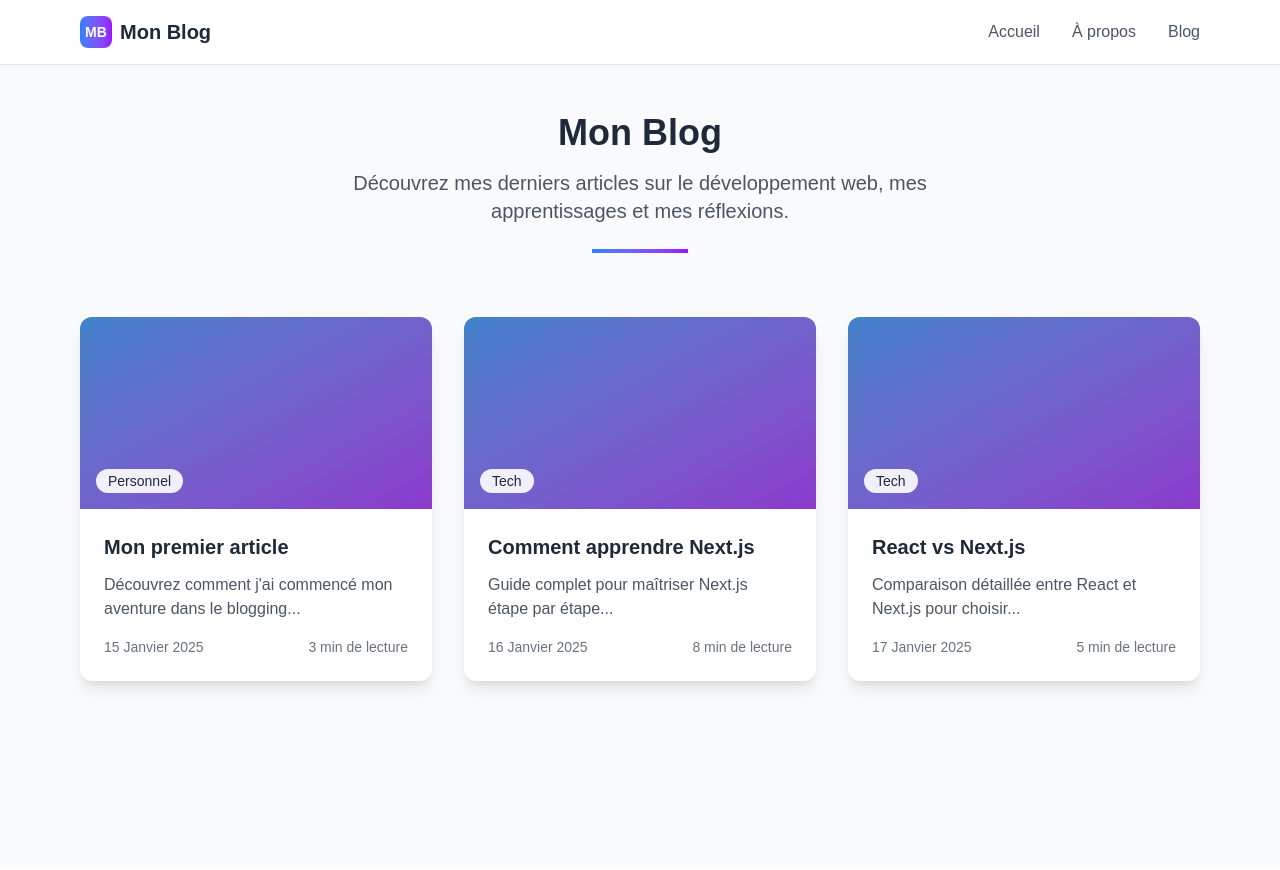
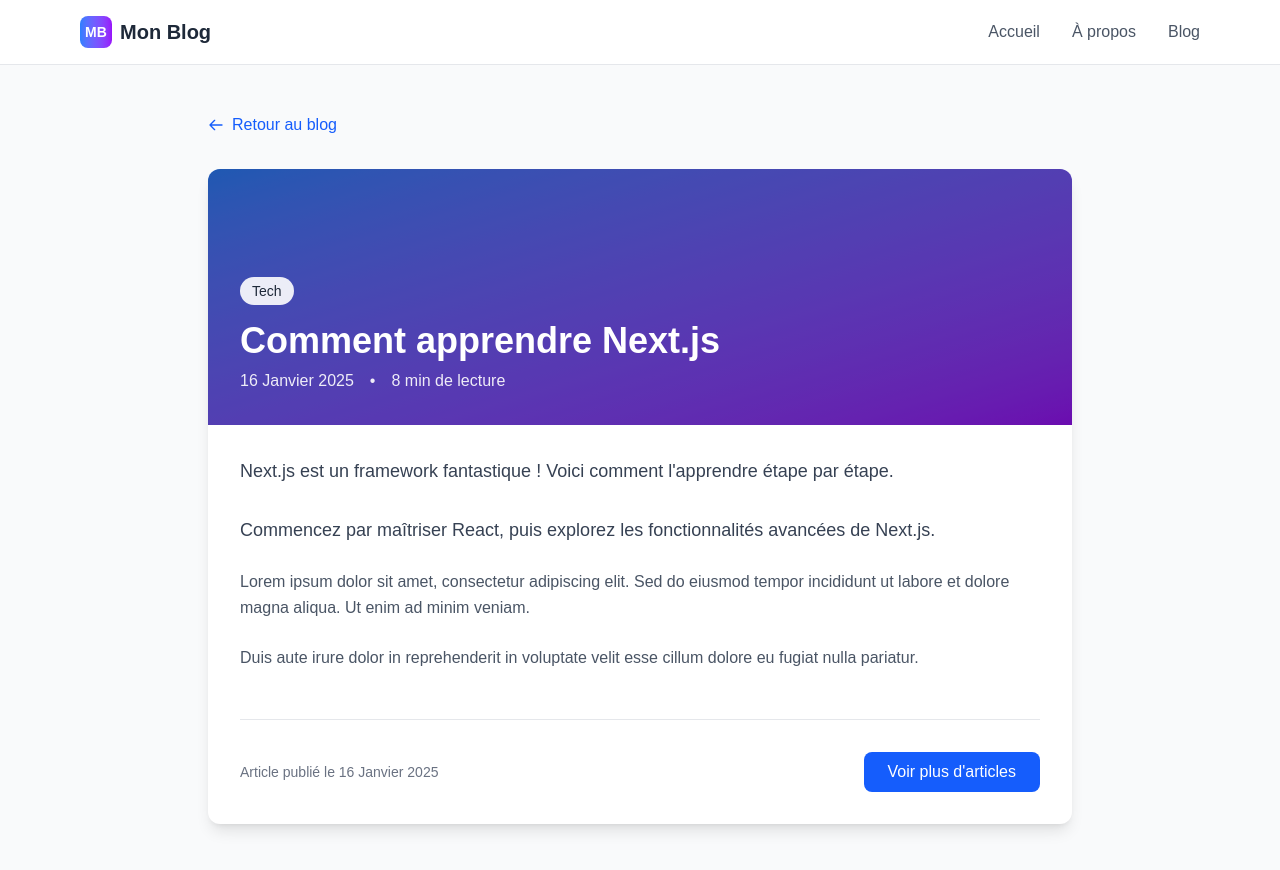
Before and after one commit to Khadim-Mbacke-Ba/mon--blog---stylise, a Next.js app: page /blog/apprendre-nextjs in a window 1280 px wide. Built offline with nearby package versions, Linux system fonts and the light colour scheme.

Commit message:
ajouter la page d'un article

```diff
--- a/app/blog/[slug]/page.js
+++ b/app/blog/[slug]/page.js
@@ -1,103 +1,162 @@
 
 import Link from "next/link";
+import { notFound } from "next/navigation";
 
-export default function BlogPage() {
-  // Liste des articles
-  const articles = [
+// Données des articles
+const articles: Record<
+  string,
   {
-      slug: "mon-premier-article",
+    title: string;
+    date: string;
+    readTime: string;
+    category: string;
+    content: string;
+  }
+> = {
+  "mon-premier-article": {
     title: "Mon premier article",
-      excerpt:
-        "Découvrez comment j'ai commencé mon aventure dans le blogging...",
     date: "15 Janvier 2025",
     readTime: "3 min",
     category: "Personnel",
+    content: `Ceci est mon tout premier article ! Je suis très content de partager mes idées avec vous.
+
+Ce blog va me permettre de documenter mon parcours d'apprentissage en développement web.`,
   },
-    {
-      slug: "apprendre-nextjs",
+
+  "apprendre-nextjs": {
     title: "Comment apprendre Next.js",
-      excerpt:
-        "Guide complet pour maîtriser Next.js étape par étape...",
     date: "16 Janvier 2025",
     readTime: "8 min",
     category: "Tech",
+    content: `Next.js est un framework fantastique ! Voici comment l'apprendre étape par étape.
+
+Commencez par maîtriser React, puis explorez les fonctionnalités avancées de Next.js.`,
   },
-    {
-      slug: "react-vs-nextjs",
+
+  "react-vs-nextjs": {
     title: "React vs Next.js",
-      excerpt:
-        "Comparaison détaillée entre React et Next.js pour choisir...",
     date: "17 Janvier 2025",
     readTime: "5 min",
     category: "Tech",
+    content: `React et Next.js sont complémentaires. React permet de construire des interfaces avec des composants, tandis que Next.js apporte notamment le routage et les optimisations.
+
+Next.js ajoute le routing, l'optimisation et bien plus encore.`,
   },
-  ];
+};
+
+// Page dynamique
+export default async function ArticlePage({
+  params,
+}: {
+  params: Promise<{ slug: string }>;
+}) {
+  // Récupérer le slug depuis l'URL
+  const { slug } = await params;
+
+  // Rechercher l'article
+  const article = articles[slug];
+
+  // Vérifier si l'article existe
+  if (!article) {
+    notFound();
+  }
 
   return (
     <div className="min-h-screen bg-gray-50 py-12">
-      <div className="max-w-6xl mx-auto px-4">
+      <div className="max-w-4xl mx-auto px-4">
 
-        {/* En-tête de la page blog */}
-        <div className="text-center mb-16">
-          <h1 className="text-4xl font-bold text-gray-800 mb-4">
-            Mon Blog
+        {/* Bouton retour */}
+        <Link
+          href="/blog"
+          className="inline-flex items-center text-blue-600 hover:text-blue-800 mb-8 transition-colors duration-300"
+        >
+          <svg
+            className="w-4 h-4 mr-2"
+            fill="none"
+            stroke="currentColor"
+            viewBox="0 0 24 24"
+          >
+            <path
+              strokeLinecap="round"
+              strokeLinejoin="round"
+              strokeWidth="2"
+              d="M10 19l-7-7m0 0l7-7m-7 7h18"
+            />
+          </svg>
+
+          Retour au blog
+        </Link>
+
+        {/* Article */}
+        <article className="bg-white rounded-xl shadow-lg overflow-hidden">
+
+          {/* En-tête de l'article */}
+          <div className="h-64 bg-gradient-to-br from-blue-500 to-purple-600 relative">
+
+            <div className="absolute inset-0 bg-black/30"></div>
+
+            <div className="absolute bottom-8 left-8 right-8">
+
+              <span className="bg-white/90 text-gray-800 px-3 py-1 rounded-full text-sm font-medium mb-4 inline-block">
+                {article.category}
+              </span>
+
+              <h1 className="text-4xl font-bold text-white mb-2">
+                {article.title}
               </h1>
 
-          <p className="text-xl text-gray-600 max-w-2xl mx-auto">
-            Découvrez mes derniers articles sur le développement web,
-            mes apprentissages et mes réflexions.
-          </p>
-
-          <div className="w-24 h-1 bg-gradient-to-r from-blue-500 to-purple-600 mx-auto mt-6"></div>
-        </div>
-
-        {/* Grille des articles */}
-        <div className="grid md:grid-cols-2 lg:grid-cols-3 gap-8">
-
-          {articles.map((article) => (
-            <Link
-              key={article.slug}
-              href={`/blog/${article.slug}`}
-            >
-              <article className="bg-white rounded-xl shadow-lg hover:shadow-xl transition-shadow duration-300 overflow-hidden group cursor-pointer">
-
-                {/* Image placeholder */}
-                <div className="h-48 bg-gradient-to-br from-blue-400 to-purple-500 relative">
-
-                  <div className="absolute inset-0 bg-black/20 group-hover:bg-black/10 transition-all duration-300"></div>
-
-                  <div className="absolute bottom-4 left-4">
-                    <span className="bg-white/90 text-gray-800 px-3 py-1 rounded-full text-sm font-medium">
-                      {article.category}
-                    </span>
-                  </div>
-
-                </div>
-
-                {/* Contenu de l'article */}
-                <div className="p-6">
-
-                  <h2 className="text-xl font-semibold text-gray-800 mb-3 group-hover:text-blue-600 transition-colors duration-300">
-                    {article.title}
-                  </h2>
-
-                  <p className="text-gray-600 mb-4 line-clamp-3">
-                    {article.excerpt}
-                  </p>
-
-                  {/* Informations de l'article */}
-                  <div className="flex justify-between items-center text-sm text-gray-500">
+              <div className="flex items-center text-white/90 space-x-4">
                 <span>{article.date}</span>
-
+                <span>•</span>
                 <span>{article.readTime} de lecture</span>
               </div>
 
             </div>
-              </article>
-            </Link>
-          ))}
+          </div>
+
+          {/* Contenu de l'article */}
+          <div className="p-8">
+            <div className="max-w-none">
+
+              <p className="text-lg text-gray-700 leading-relaxed mb-6 whitespace-pre-line">
+                {article.content}
+              </p>
+
+              <p className="text-gray-600 leading-relaxed mb-6">
+                Lorem ipsum dolor sit amet, consectetur adipiscing elit.
+                Sed do eiusmod tempor incididunt ut labore et dolore magna
+                aliqua. Ut enim ad minim veniam.
+              </p>
+
+              <p className="text-gray-600 leading-relaxed">
+                Duis aute irure dolor in reprehenderit in voluptate velit
+                esse cillum dolore eu fugiat nulla pariatur.
+              </p>
 
             </div>
+
+            {/* Pied de l'article */}
+            <div className="mt-12 pt-8 border-t border-gray-200">
+
+              <div className="flex flex-col sm:flex-row justify-between items-center gap-4">
+
+                <div className="text-sm text-gray-500">
+                  Article publié le {article.date}
+                </div>
+
+                <Link
+                  href="/blog"
+                  className="bg-blue-600 text-white px-6 py-2 rounded-lg hover:bg-blue-700 transition-colors duration-300"
+                >
+                  Voir plus d'articles
+                </Link>
+
+              </div>
+
+            </div>
+          </div>
+        </article>
+
       </div>
     </div>
   );
--- a/app/blog/page.js
+++ b/app/blog/page.js
@@ -0,0 +1,104 @@
+
+import Link from "next/link";
+
+export default function BlogPage() {
+  // Liste des articles
+  const articles = [
+    {
+      slug: "mon-premier-article",
+      title: "Mon premier article",
+      excerpt:
+        "Découvrez comment j'ai commencé mon aventure dans le blogging...",
+      date: "15 Janvier 2025",
+      readTime: "3 min",
+      category: "Personnel",
+    },
+    {
+      slug: "apprendre-nextjs",
+      title: "Comment apprendre Next.js",
+      excerpt:
+        "Guide complet pour maîtriser Next.js étape par étape...",
+      date: "16 Janvier 2025",
+      readTime: "8 min",
+      category: "Tech",
+    },
+    {
+      slug: "react-vs-nextjs",
+      title: "React vs Next.js",
+      excerpt:
+        "Comparaison détaillée entre React et Next.js pour choisir...",
+      date: "17 Janvier 2025",
+      readTime: "5 min",
+      category: "Tech",
+    },
+  ];
+
+  return (
+    <div className="min-h-screen bg-gray-50 py-12">
+      <div className="max-w-6xl mx-auto px-4">
+
+        {/* En-tête de la page blog */}
+        <div className="text-center mb-16">
+          <h1 className="text-4xl font-bold text-gray-800 mb-4">
+            Mon Blog
+          </h1>
+
+          <p className="text-xl text-gray-600 max-w-2xl mx-auto">
+            Découvrez mes derniers articles sur le développement web,
+            mes apprentissages et mes réflexions.
+          </p>
+
+          <div className="w-24 h-1 bg-gradient-to-r from-blue-500 to-purple-600 mx-auto mt-6"></div>
+        </div>
+
+        {/* Grille des articles */}
+        <div className="grid md:grid-cols-2 lg:grid-cols-3 gap-8">
+
+          {articles.map((article) => (
+            <Link
+              key={article.slug}
+              href={`/blog/${article.slug}`}
+            >
+              <article className="bg-white rounded-xl shadow-lg hover:shadow-xl transition-shadow duration-300 overflow-hidden group cursor-pointer">
+
+                {/* Image placeholder */}
+                <div className="h-48 bg-gradient-to-br from-blue-400 to-purple-500 relative">
+
+                  <div className="absolute inset-0 bg-black/20 group-hover:bg-black/10 transition-all duration-300"></div>
+
+                  <div className="absolute bottom-4 left-4">
+                    <span className="bg-white/90 text-gray-800 px-3 py-1 rounded-full text-sm font-medium">
+                      {article.category}
+                    </span>
+                  </div>
+
+                </div>
+
+                {/* Contenu de l'article */}
+                <div className="p-6">
+
+                  <h2 className="text-xl font-semibold text-gray-800 mb-3 group-hover:text-blue-600 transition-colors duration-300">
+                    {article.title}
+                  </h2>
+
+                  <p className="text-gray-600 mb-4 line-clamp-3">
+                    {article.excerpt}
+                  </p>
+
+                  {/* Informations de l'article */}
+                  <div className="flex justify-between items-center text-sm text-gray-500">
+                    <span>{article.date}</span>
+
+                    <span>{article.readTime} de lecture</span>
+                  </div>
+
+                </div>
+              </article>
+            </Link>
+          ))}
+
+        </div>
+      </div>
+    </div>
+  );
+}
```
Lines whose indentation alone changed are shown as unchanged.
